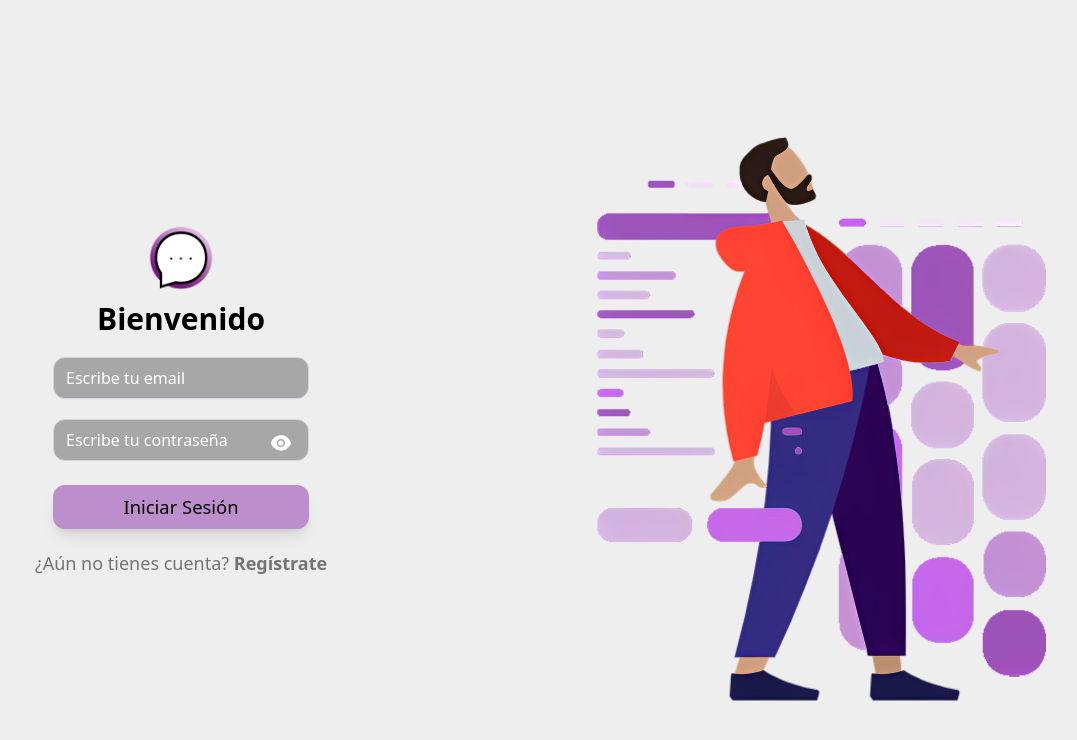
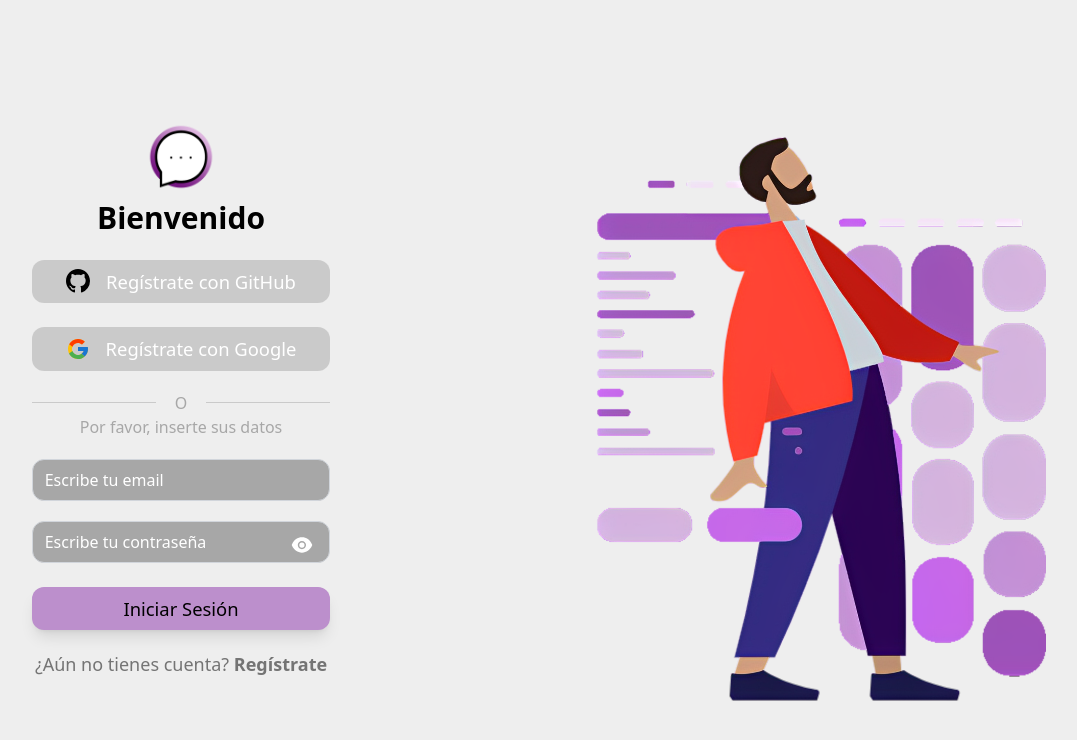
Before and after one commit to Sstark97/chat-now, a Next.js app: page /login in a window 1280 px wide. Shown: the top 740 px of the page, without its empty margins (75-1152 px from the left). Built offline with nearby package versions, Linux system fonts and the light colour scheme; no server answers.

Commit message:
Modify the login style and add AuthProviders

```diff
--- a/src/containers/AuthProviders.tsx
+++ b/src/containers/AuthProviders.tsx
@@ -2,7 +2,9 @@ import { FcGoogle } from "react-icons/fc"
 import { BsGithub } from "react-icons/bs"
 
 /**
- * AuthProviders
+ * Este componente se encarga de mostrar los botones de registro de las diferentes plataformas
+ * @returns component
+ * @example <AuthProviders />
  */
 const AuthProviders = () => {
     return (
--- a/src/containers/LoginForm.tsx
+++ b/src/containers/LoginForm.tsx
@@ -4,6 +4,7 @@ import Button from "@components/Button"
 import Input from "@components/Input"
 import PasswordInput from "@components/PasswordInput"
 import AuthGuardian from "@containers/AuthGuardian"
+import AuthProviders from "@containers/AuthProviders"
 
 /**
  * Este componente es el encargado de mostrar el formulario de inicio de sesión
@@ -15,10 +16,17 @@ const LoginForm = () => (
         <div className="w-full md:w-[40%]">
             <AuthHeader title="Bienvenido" />
 
-            <form className="w-10/12 md:w-2/4 mx-auto">
-                <Input type="text" placeholder="Escribe tu email" name="email" />
-                <PasswordInput placeholder="Escribe tu contraseña" />
-                <Button value="Iniciar Sesión" action={() => {}} />
+            <form className="w-full flex flex-col justify-center items-center">
+                <div className="w-7/12">
+                    <AuthProviders />
+                </div>
+                <div className="w-7/12 flex flex-col items-center">
+                    <div className="w-full">
+                        <Input type="text" placeholder="Escribe tu email" name="email" />
+                        <PasswordInput placeholder="Escribe tu contraseña" />
+                        <Button value="Iniciar Sesión" action={() => {}} />
+                    </div>
+                </div>
             </form>
 
             <p className="mt-5 text-sm text-center text-secondary_text md:text-lg">
```
